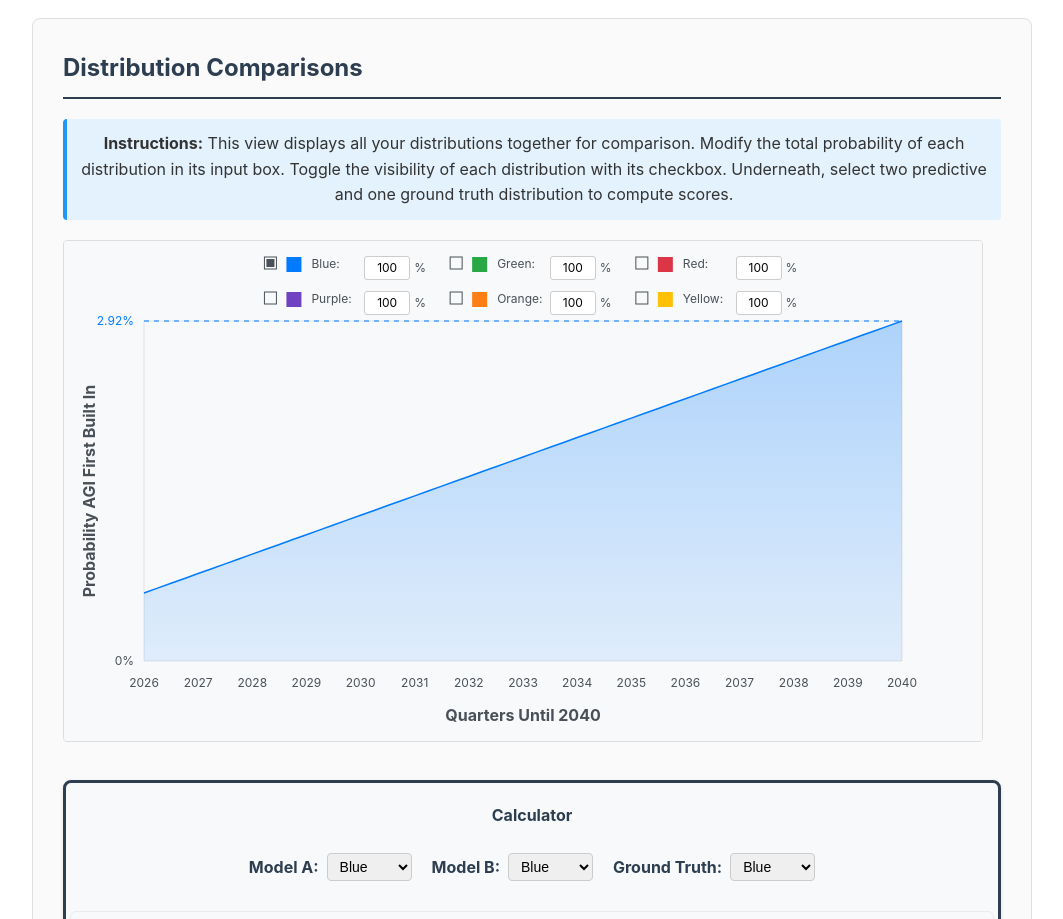
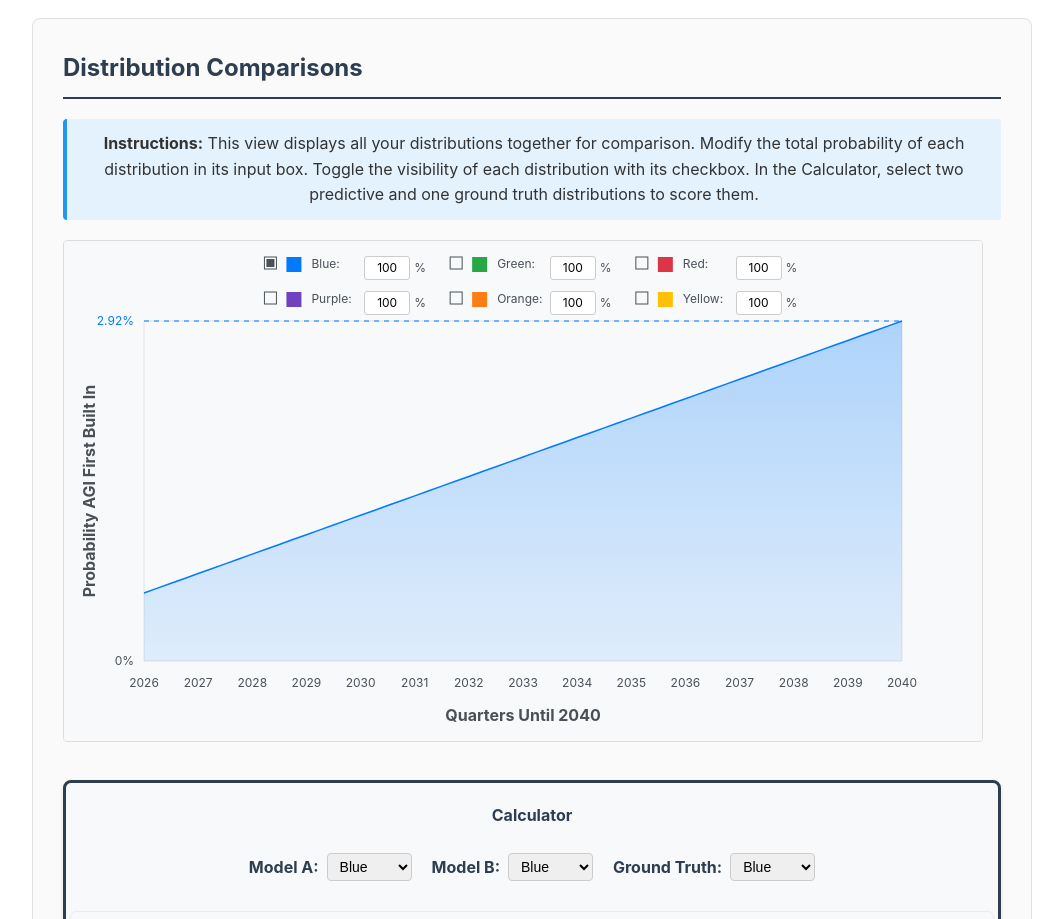
Before and after one commit to DavidUdell/AI_2027_Widgets, a website built with Vite: page index.html in a window 1280 px wide. Shown: the part 1230-2149 px from the top of the page, without its empty margins (108-1171 px from the left). Built offline with nearby package versions, Linux system fonts and the light colour scheme.

Commit message:
fix: clarify Instructions

```diff
--- a/index.html
+++ b/index.html
@@ -281,8 +281,8 @@
             <strong>Instructions:</strong> This view displays all your
             distributions together for comparison. Modify the total probability
             of each distribution in its input box. Toggle the visibility of
-            each distribution with its checkbox. Underneath, select two
-            predictive and one ground truth distribution to compute scores.
+            each distribution with its checkbox. In the Calculator, select two
+            predictive and one ground truth distributions to score them.
         </div>
 
         <div id="comparisons-widget"></div>
```
